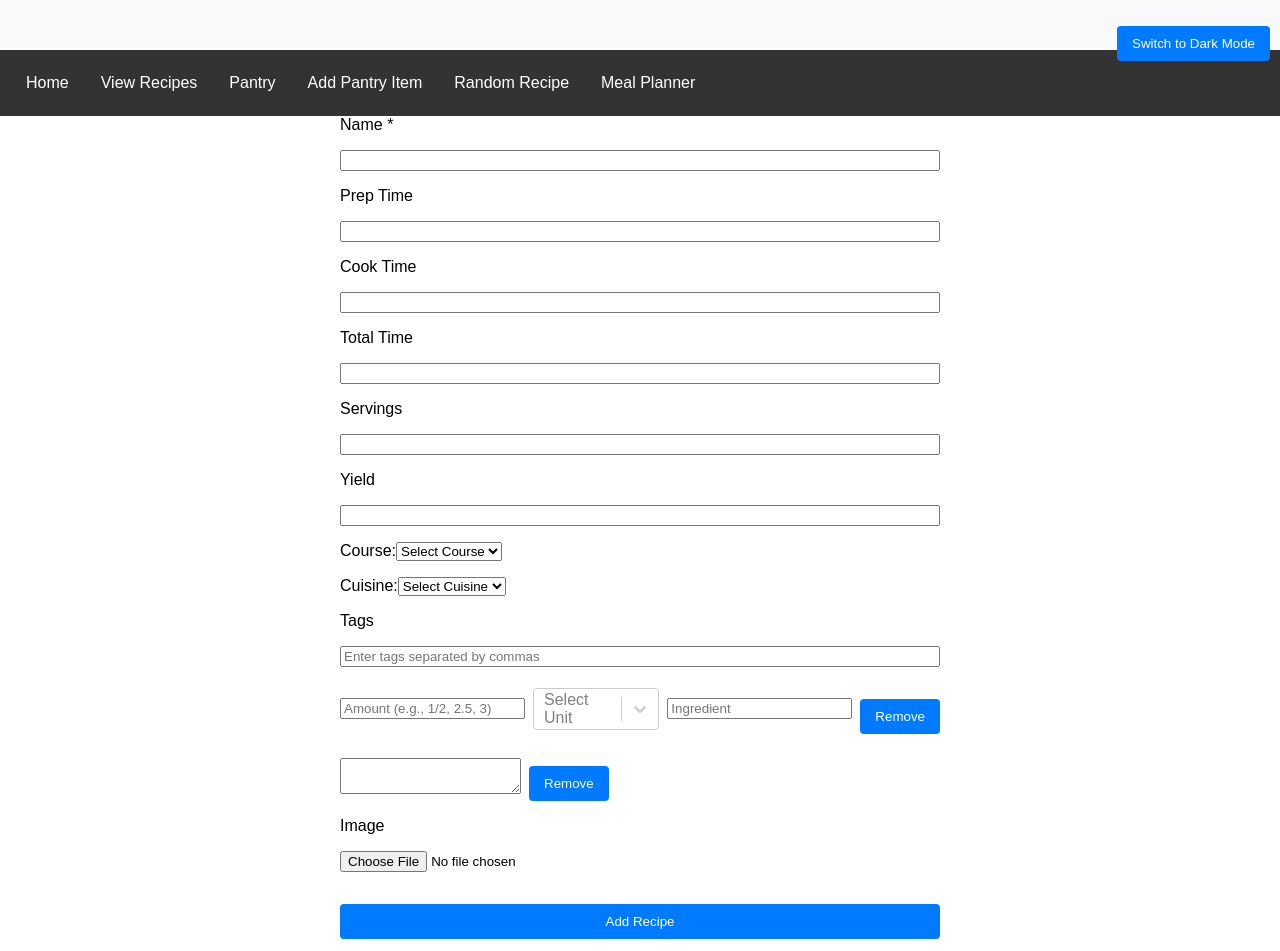
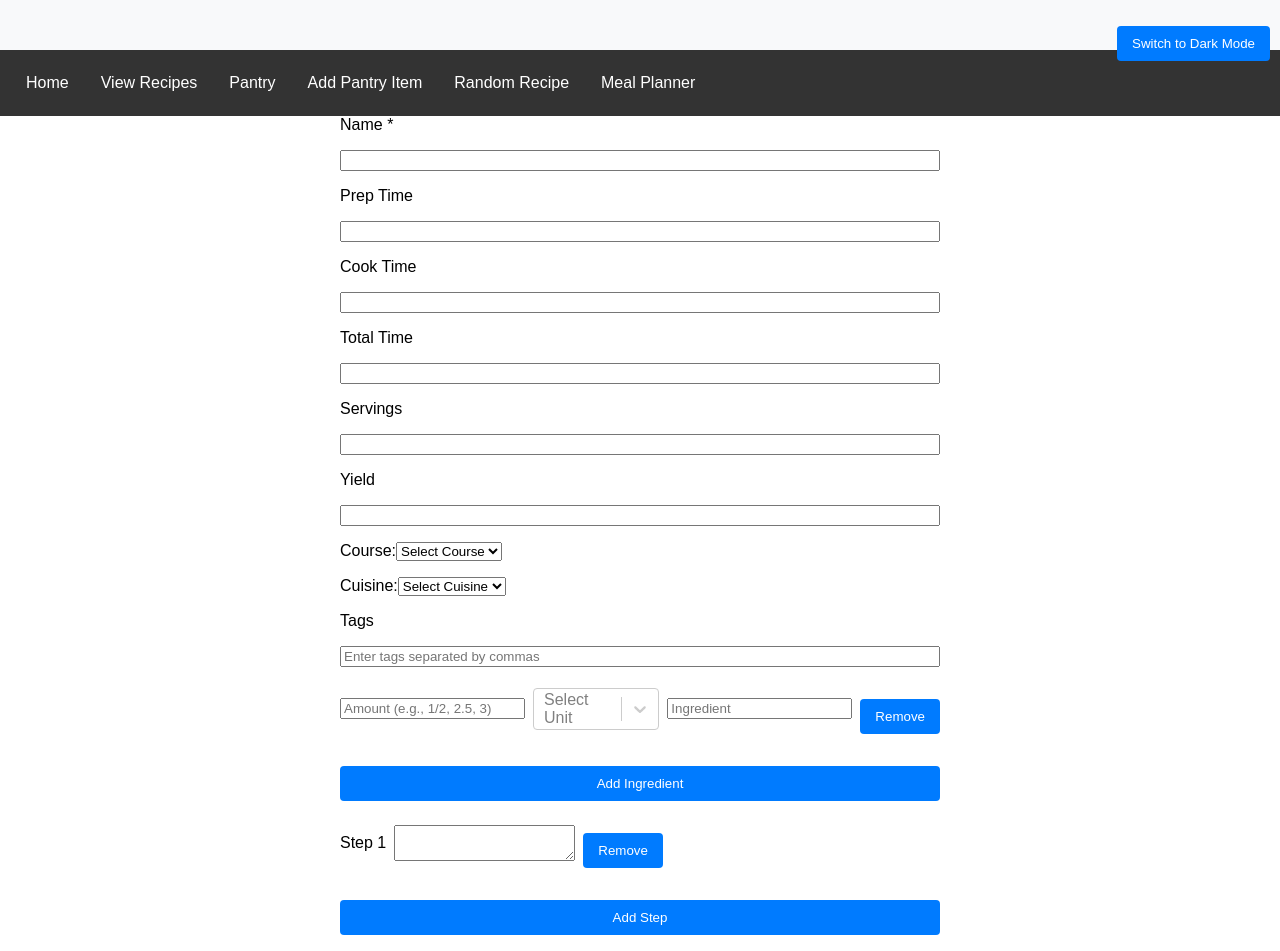
Before and after one commit to O-KenneDevWorks/RecipeStore, a React (Create React App) app in the folder web-app/: page /add-recipe in a window 1280 px wide. Shown: the top 951 px of the page. Built offline with nearby package versions, Linux system fonts and the light colour scheme.

Commit message:
Adding add step/direction fixed labeling

```diff
--- a/web-app/src/components/Add_Recipe.js
+++ b/web-app/src/components/Add_Recipe.js
@@ -278,6 +278,7 @@ const AddRecipeForm = () => {
                         </div>
                     )}
                 </Droppable>
+                <button type="button" onClick={handleAddIngredient}>Add Ingredient</button>
 
                 <Droppable droppableId="droppable-directions" type="directions">
                     {(provided) => (
@@ -291,6 +292,7 @@ const AddRecipeForm = () => {
                                             {...provided.dragHandleProps}
                                             className="direction-input"
                                         >
+                                            <label>Step {index + 1}</label> {/* Dynamic step label */}
                                             <textarea
                                                 name="direction"
                                                 value={direction}
@@ -306,6 +308,7 @@ const AddRecipeForm = () => {
                         </div>
                     )}
                 </Droppable>
+                <button type="button" onClick={handleAddDirection}>Add Step</button>
             </DragDropContext>
 
             <label>Image</label>
```
